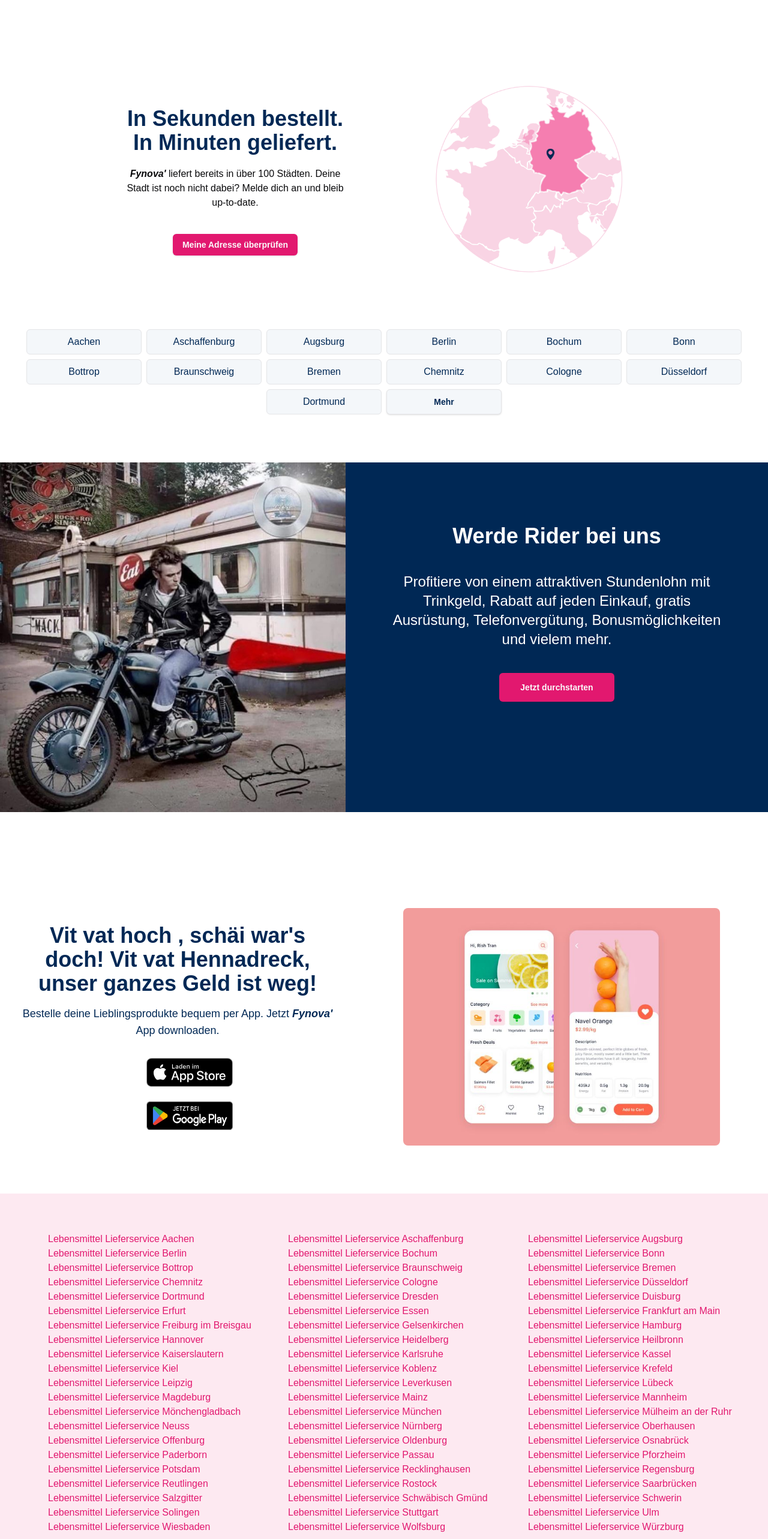
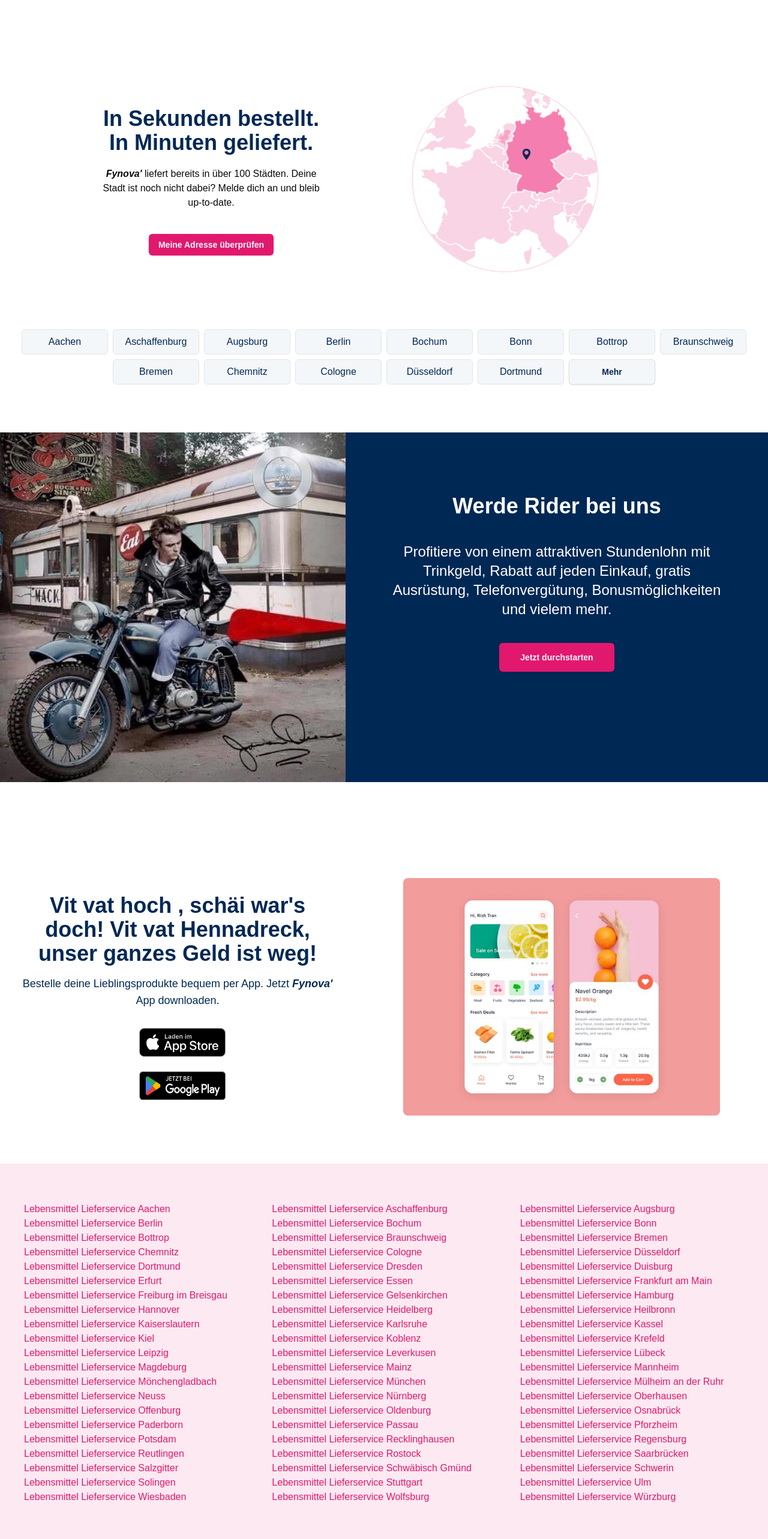
Before and after one commit to jomurKoca/fynova, a Next.js app: page / in a window 1280 px wide. Shown: the part 2860-5426 px from the top of the page at 60% size. Built offline with nearby package versions, Linux system fonts and the light colour scheme.

Commit message:
einige Retuschen

```diff
--- a/src/app/_components/HomePageKomponenten/AppInfo.jsx
+++ b/src/app/_components/HomePageKomponenten/AppInfo.jsx
@@ -12,7 +12,7 @@
                     Bestelle deine Lieblingsprodukte bequem per App. Jetzt <strong><i> Fynova'</i></strong> App downloaden.
                     </p>
                 </div>
-                <div className="flex sm:flex-col flex-row gap-2 sm:ml-10 ml-20">
+                <div className="flex sm:flex-col flex-row gap-2 ml-4">
                     <div className="mb-4">
                         <a
                             href="https://apps.apple.com/store"
--- a/src/app/_components/HomePageKomponenten/InfoSection.jsx
+++ b/src/app/_components/HomePageKomponenten/InfoSection.jsx
@@ -49,7 +49,7 @@
                 </Link>
             </div>
 
-            <div className="grid grid-cols-1 sm:grid-cols-2 sm:ml-10 ml-10">
+            <div className="grid grid-cols-1 sm:grid-cols-2">
                 <div className="flex flex-col items-center justify-center text-center max-w-96 sm:ml-40 ml-5">
 
                     <h1 className="text-4xl font-extrabold mb-5" style={{color:'#002855'}}>
@@ -63,7 +63,7 @@
                     </Link>
                 </div>
 
-                <div className="mt-10 sm:mt-0 sm:ml-10 ml-8">
+                <div className="mt-10 sm:mt-0 ml-5">
                     <img
                     src="/fotos/17.png"
                     alt="Earth"
--- a/src/app/_components/HomePageKomponenten/QuickLinks.jsx
+++ b/src/app/_components/HomePageKomponenten/QuickLinks.jsx
@@ -5,7 +5,7 @@
 export default function QuickLinks() {
   return (
     <section className="bg-[#fde9f1] py-16">
-      <div className=" ml-20 grid grid-cols-1 sm:grid-cols-3">
+      <div className=" ml-8 sm:ml-10 grid grid-cols-1 sm:grid-cols-3">
         {cities.map((city) => (
           <div key={city}>
             <a href="/Shop" className="text-[#e2186f] text-s font-medium hover:underline">
--- a/src/app/_components/_Shared/DieSteadte.jsx
+++ b/src/app/_components/_Shared/DieSteadte.jsx
@@ -77,13 +77,13 @@
   return (
     <div className="flex flex-wrap gap-2 justify-center ">
       {cities.slice(0, showMore ? cities.length : 13).map((city) => (
-        <div key={city} className=" justify-center text-center rounded-md border w-48 px-2 py-2 cursor-pointer" style={{backgroundColor:'#f4f7fa' , color:'#002855'}}>
+        <div key={city} className=" justify-center text-center rounded-md border w-36 px-2 py-2 cursor-pointer" style={{backgroundColor:'#f4f7fa' , color:'#002855'}}>
           {city}
         </div>
       ))}
       <Button
         onClick={() => setShowMore(!showMore)} // Achtung: Wenn falsch ist dann wird es wahr und UMGEKEHRT !!!
-        className=" justify-center text-center font-extrabold rounded-md border w-48 px-5 py-5 cursor-pointer"
+        className=" justify-center text-center font-extrabold rounded-md border w-36 px-5 py-5 cursor-pointer"
         style={{backgroundColor:'#f4f7fa' , color:'#002855'}}>
         {showMore ? 'Weniger' : 'Mehr'}
       </Button>
--- a/src/app/_components/_Shared/KategorienKarusell.jsx
+++ b/src/app/_components/_Shared/KategorienKarusell.jsx
@@ -19,7 +19,7 @@
         loop={false}
         slidesPerGroup={8} // Her kaydırmada 8 kart ilerler
         breakpoints={{
-          320: { slidesPerView: 1, slidesPerGroup: 1 }, // Küçük ekranlar için 1 kart
+          320: { slidesPerView: 2, slidesPerGroup: 2 }, // Küçük ekranlar için 1 kart
           480: { slidesPerView: 2, slidesPerGroup: 2 }, // Küçük ekranlar için 2 kart
           640: { slidesPerView: 3, slidesPerGroup: 3 }, // Orta ekranlar için 3 kart
           768: { slidesPerView: 4, slidesPerGroup: 4 }, // Orta ekranlar için 4 kart
--- a/src/app/_components/ui/AktionsKarte.jsx
+++ b/src/app/_components/ui/AktionsKarte.jsx
@@ -2,7 +2,7 @@
 
 export default function AktionsKarte() {
   return (
-    <div className="flex flex-col sm:flex-row py-10 sm:py-2 px-5">
+    <div className="flex flex-col sm:flex-row py-10 sm:py-2 sm:px-10 px-1">
       <Card className="w-96 cursor-pointer rounded-md">
         <CardContent className="p-0">
           <img src="/fotos/geburtstagsdeal.png" alt="GeburtstagsDeal" className="w-full rounded-md h-full " />
--- a/src/app/_components/ui/AngebotsKarusell.jsx
+++ b/src/app/_components/ui/AngebotsKarusell.jsx
@@ -18,7 +18,7 @@
         loop={false}
         slidesPerGroup={8} // Her kaydırmada 8 kart ilerler
         breakpoints={{
-          320: { slidesPerView: 1, slidesPerGroup: 1 }, // Küçük ekranlar için 1 kart
+          320: { slidesPerView: 2, slidesPerGroup: 2}, // Küçük ekranlar için 1 kart
           480: { slidesPerView: 2, slidesPerGroup: 2 }, // Küçük ekranlar için 2 kart
           640: { slidesPerView: 3, slidesPerGroup: 3 }, // Orta ekranlar için 3 kart
           768: { slidesPerView: 4, slidesPerGroup: 4 }, // Orta ekranlar için 4 kart
--- a/src/app/layout.js
+++ b/src/app/layout.js
@@ -37,7 +37,7 @@
         {pathname !== '/' && <Header />}
         <main>{children}</main>
         {pathname !== '/' && <FooterMitAdresse />}
-        <MobileFooter />
+        {pathname !== '/' && <MobileFooter />}
         <FooterSection />
         <Footer />
       </body>
```
